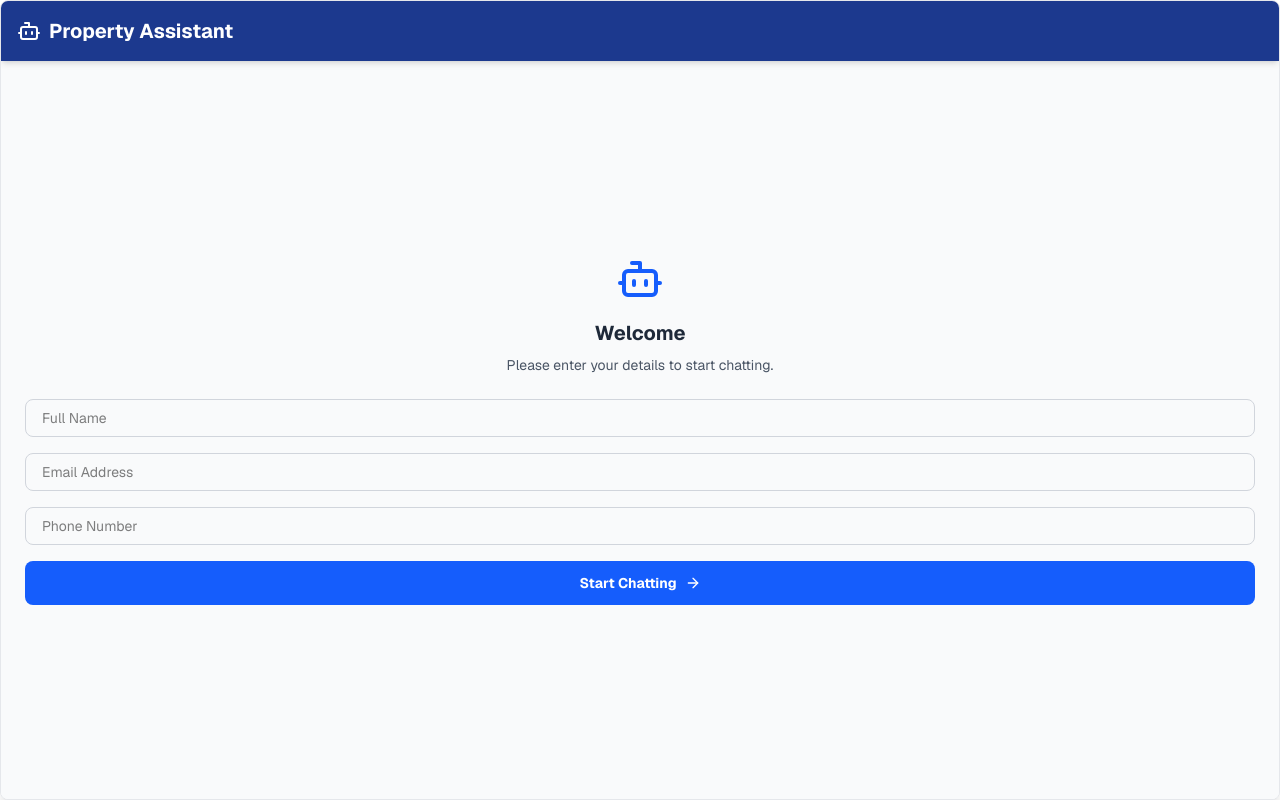
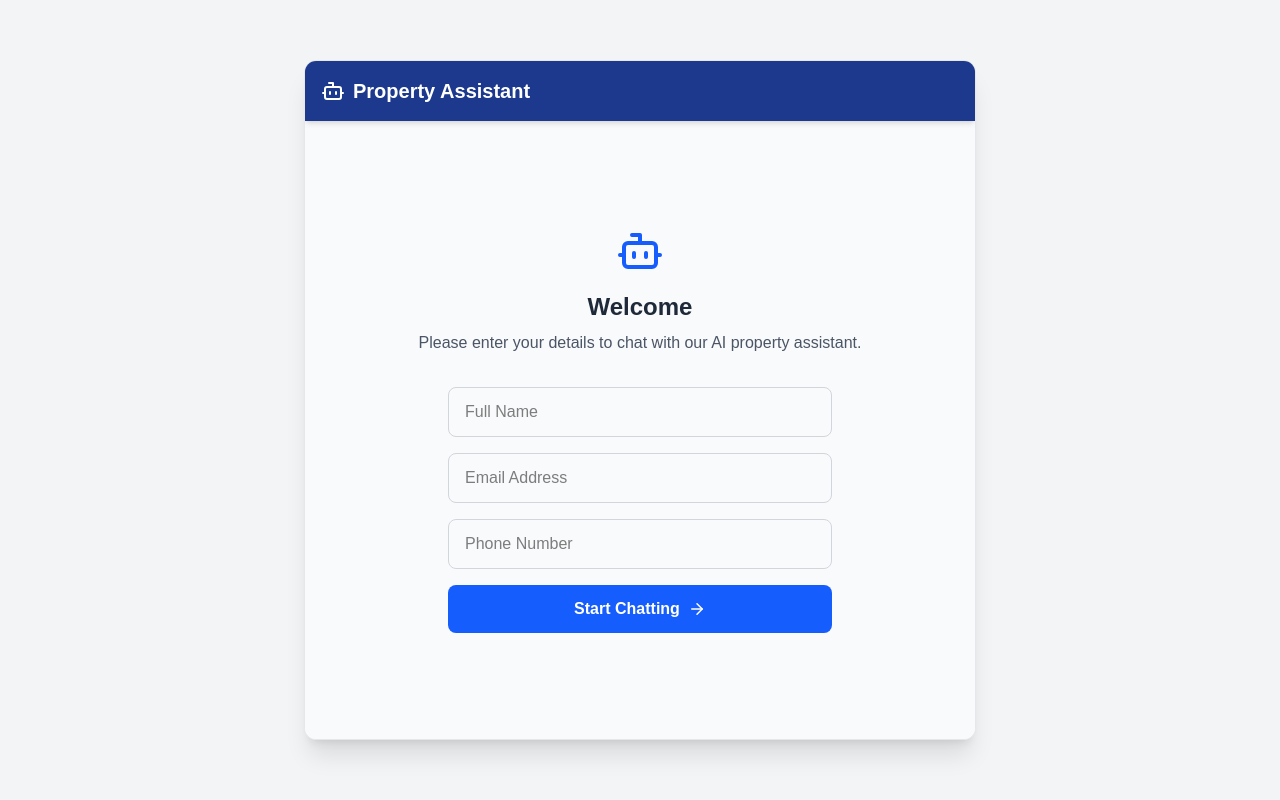
Before and after one commit to Harshalgopalani/realestate-rag-saas, a Next.js app in the folder frontend/: page / in a window 1280 px wide. Built offline with nearby package versions, Linux system fonts and the light colour scheme.

Commit message:
Fixed widget sizing, added auto-scroll, and premium bouncy typing indicator

```diff
--- a/frontend/app/page.tsx
+++ b/frontend/app/page.tsx
@@ -1,25 +1,42 @@
 "use client";
 
-import { useState, Suspense } from "react";
+import { useState, useEffect, useRef, Suspense } from "react";
 import { Send, Bot, User, ArrowRight } from "lucide-react";
 import { useSearchParams } from "next/navigation";
 
-// The actual chat interface
+type Message = {
+  role: "user" | "assistant";
+  content: string;
+};
+
+// --- THE CHAT WIDGET COMPONENT ---
 function ChatWidget() {
   const searchParams = useSearchParams();
-  // 1. DYNAMIC TENANT ID: It reads the URL! If no URL param, it defaults to a test mode.
-  const TENANT_ID = searchParams.get("tenant") || "test_mode";
+  // If no tenant is in the URL, fallback to kukreja_paris
+  const activeTenant = searchParams.get("tenant") || "kukreja_paris";
 
   const [isLeadCaptured, setIsLeadCaptured] = useState(false);
   const [leadForm, setLeadForm] = useState({ name: "", phone: "", email: "" });
-  const [messages, setMessages] = useState([
+  const [messages, setMessages] = useState<Message[]>([
     {
       role: "assistant",
-      content: `Hello! I am your Virtual Assistant. How can I help you today?`,
+      content: `Hello! I am your Virtual Assistant. How can I help you with your property search today?`,
     },
   ]);
   const [input, setInput] = useState("");
   const [isLoading, setIsLoading] = useState(false);
+
+  // Auto-scrolling reference
+  const messagesEndRef = useRef<HTMLDivElement>(null);
+
+  // Scroll to bottom whenever messages array changes
+  const scrollToBottom = () => {
+    messagesEndRef.current?.scrollIntoView({ behavior: "smooth" });
+  };
+
+  useEffect(() => {
+    scrollToBottom();
+  }, [messages]);
 
   const handleLeadSubmit = async (e: React.FormEvent) => {
     e.preventDefault();
@@ -30,15 +47,18 @@ function ChatWidget() {
         method: "POST",
         headers: { "Content-Type": "application/json" },
         body: JSON.stringify({
-          tenant: TENANT_ID,
+          tenant: activeTenant,
           name: leadForm.name,
           phone: leadForm.phone,
           email: leadForm.email,
         }),
       });
 
-      if (response.ok) setIsLeadCaptured(true);
-      else alert("Something went wrong. Please try again.");
+      if (response.ok) {
+        setIsLeadCaptured(true);
+      } else {
+        alert("Something went wrong. Please try again.");
+      }
     } catch (error) {
       console.error("Error:", error);
       alert("Failed to connect to the server.");
@@ -51,7 +71,7 @@ function ChatWidget() {
     e.preventDefault();
     if (!input.trim()) return;
 
-    const userMessage = { role: "user", content: input };
+    const userMessage: Message = { role: "user", content: input };
     setMessages((prev) => [...prev, userMessage, { role: "assistant", content: "" }]);
     setInput("");
     setIsLoading(true);
@@ -61,7 +81,7 @@ function ChatWidget() {
         method: "POST",
         headers: {
           "Content-Type": "application/json",
-          "x-tenant-id": TENANT_ID,
+          "x-tenant-id": activeTenant,
         },
         body: JSON.stringify({ question: userMessage.content }),
       });
@@ -76,20 +96,29 @@ function ChatWidget() {
       while (!isDone) {
         const { value, done } = await reader.read();
         isDone = done;
+
         if (value) {
           const chunk = decoder.decode(value, { stream: true });
           setMessages((prev) => {
-            const updated = [...prev];
-            updated[updated.length - 1].content += chunk;
-            return updated;
+            const updatedMessages = [...prev];
+            const lastIndex = updatedMessages.length - 1;
+            updatedMessages[lastIndex] = {
+              ...updatedMessages[lastIndex],
+              content: updatedMessages[lastIndex].content + chunk,
+            };
+            return updatedMessages;
           });
         }
       }
     } catch (error) {
+      console.error("Error:", error);
       setMessages((prev) => {
-          const updated = [...prev];
-          updated[updated.length - 1] = { role: "assistant", content: "Server connection failed." };
-          return updated;
+          const updatedMessages = [...prev];
+          updatedMessages[updatedMessages.length - 1] = {
+            role: "assistant",
+            content: "Server connection failed."
+          };
+          return updatedMessages;
       });
     } finally {
       setIsLoading(false);
@@ -97,42 +126,31 @@ function ChatWidget() {
   };
 
   return (
-    <div className="h-screen w-full bg-transparent flex flex-col font-sans">
-      <div className="w-full bg-white shadow-xl flex flex-col h-full border border-gray-200 rounded-lg overflow-hidden">
+    // FIX 1: Restored the outer centering wrapper (min-h-screen, flex center)
+    <div className="min-h-screen bg-gray-100 flex items-center justify-center p-4">
+
+      {/* FIX 1: Restored the constrained inner box (max-w-2xl) */}
+      <div className="w-full max-w-2xl bg-white rounded-xl shadow-xl flex flex-col h-[85vh] max-h-[800px] overflow-hidden border border-gray-200">
+
         <div className="bg-blue-900 text-white p-4 flex items-center shadow-md z-10">
           <Bot className="mr-2" size={24} />
           <h1 className="text-xl font-bold">Property Assistant</h1>
         </div>
 
         {!isLeadCaptured ? (
-          <div className="flex-1 flex flex-col justify-center items-center p-6 bg-gray-50 overflow-y-auto">
+          <div className="flex-1 flex flex-col justify-center items-center p-8 bg-gray-50 overflow-y-auto">
             <Bot size={48} className="text-blue-600 mb-4" />
-            <h2 className="text-xl font-bold text-gray-800 mb-2 text-center">Welcome</h2>
-            <p className="text-gray-600 mb-6 text-center text-sm">
-              Please enter your details to start chatting.
+            <h2 className="text-2xl font-bold text-gray-800 mb-2">Welcome</h2>
+            <p className="text-gray-600 mb-8 text-center">
+              Please enter your details to chat with our AI property assistant.
             </p>
 
-            <form onSubmit={handleLeadSubmit} className="w-full space-y-4">
-              <input
-                required type="text" placeholder="Full Name"
-                className="w-full border border-gray-300 rounded-lg px-4 py-2 focus:ring-2 focus:ring-blue-500 outline-none text-black text-sm"
-                value={leadForm.name} onChange={(e) => setLeadForm({ ...leadForm, name: e.target.value })}
-              />
-              <input
-                required type="email" placeholder="Email Address"
-                className="w-full border border-gray-300 rounded-lg px-4 py-2 focus:ring-2 focus:ring-blue-500 outline-none text-black text-sm"
-                value={leadForm.email} onChange={(e) => setLeadForm({ ...leadForm, email: e.target.value })}
-              />
-              <input
-                required type="tel" placeholder="Phone Number"
-                className="w-full border border-gray-300 rounded-lg px-4 py-2 focus:ring-2 focus:ring-blue-500 outline-none text-black text-sm"
-                value={leadForm.phone} onChange={(e) => setLeadForm({ ...leadForm, phone: e.target.value })}
-              />
-              <button
-                type="submit" disabled={isLoading}
-                className="w-full bg-blue-600 text-white font-bold rounded-lg px-4 py-3 hover:bg-blue-700 transition-colors flex justify-center items-center text-sm"
-              >
-                {isLoading ? "Loading..." : "Start Chatting"} <ArrowRight size={16} className="ml-2" />
+            <form onSubmit={handleLeadSubmit} className="w-full max-w-sm space-y-4">
+              <input required type="text" placeholder="Full Name" className="w-full border border-gray-300 rounded-lg px-4 py-3 focus:ring-2 focus:ring-blue-500 outline-none text-black" value={leadForm.name} onChange={(e) => setLeadForm({ ...leadForm, name: e.target.value })} />
+              <input required type="email" placeholder="Email Address" className="w-full border border-gray-300 rounded-lg px-4 py-3 focus:ring-2 focus:ring-blue-500 outline-none text-black" value={leadForm.email} onChange={(e) => setLeadForm({ ...leadForm, email: e.target.value })} />
+              <input required type="tel" placeholder="Phone Number" className="w-full border border-gray-300 rounded-lg px-4 py-3 focus:ring-2 focus:ring-blue-500 outline-none text-black" value={leadForm.phone} onChange={(e) => setLeadForm({ ...leadForm, phone: e.target.value })} />
+              <button type="submit" disabled={isLoading} className="w-full bg-blue-600 text-white font-bold rounded-lg px-4 py-3 hover:bg-blue-700 transition-colors flex justify-center items-center">
+                {isLoading ? "Starting Chat..." : "Start Chatting"} <ArrowRight size={18} className="ml-2" />
               </button>
             </form>
           </div>
@@ -141,7 +159,7 @@ function ChatWidget() {
             <div className="flex-1 overflow-y-auto p-4 space-y-4 bg-gray-50">
               {messages.map((msg, index) => (
                 <div key={index} className={`flex ${msg.role === "user" ? "justify-end" : "justify-start"}`}>
-                  <div className={`flex max-w-[85%] rounded-lg p-3 ${msg.role === "user" ? "bg-blue-600 text-white" : "bg-white border border-gray-200 text-gray-800 shadow-sm"}`}>
+                  <div className={`flex max-w-[80%] rounded-lg p-3 ${msg.role === "user" ? "bg-blue-600 text-white" : "bg-white border border-gray-200 text-gray-800 shadow-sm"}`}>
                     <div className="mr-2 mt-1">
                       {msg.role === "user" ? <User size={16} /> : <Bot size={16} className="text-blue-600" />}
                     </div>
@@ -151,26 +169,29 @@ function ChatWidget() {
                   </div>
                 </div>
               ))}
+
+              {/* FIX 3: Premium Bouncy "Thinking" Animation */}
               {isLoading && (
                 <div className="flex justify-start">
-                  <div className="bg-white border border-gray-200 text-gray-500 shadow-sm rounded-lg p-3 text-sm flex items-center">
-                    <Bot size={16} className="mr-2 text-blue-600 animate-pulse" /> Thinking...
+                  <div className="bg-white border border-gray-200 shadow-sm rounded-lg p-4 flex items-center space-x-2">
+                    <Bot size={16} className="text-blue-600" />
+                    <div className="flex space-x-1">
+                      <div className="w-2 h-2 bg-gray-400 rounded-full animate-bounce" style={{ animationDelay: '0ms' }}></div>
+                      <div className="w-2 h-2 bg-gray-400 rounded-full animate-bounce" style={{ animationDelay: '150ms' }}></div>
+                      <div className="w-2 h-2 bg-gray-400 rounded-full animate-bounce" style={{ animationDelay: '300ms' }}></div>
+                    </div>
                   </div>
                 </div>
               )}
+
+              {/* FIX 4: Auto-scroll target */}
+              <div ref={messagesEndRef} />
             </div>
 
-            <form onSubmit={sendMessage} className="p-3 bg-white border-t border-gray-200 flex">
-              <input
-                type="text" value={input} onChange={(e) => setInput(e.target.value)}
-                placeholder="Ask a question..." disabled={isLoading}
-                className="flex-1 border border-gray-300 rounded-l-lg px-3 py-2 focus:outline-none focus:ring-2 focus:ring-blue-500 text-black text-sm"
-              />
-              <button
-                type="submit" disabled={isLoading || !input.trim()}
-                className="bg-blue-600 text-white px-4 py-2 rounded-r-lg hover:bg-blue-700 disabled:bg-blue-300 transition-colors"
-              >
-                <Send size={16} />
+            <form onSubmit={sendMessage} className="p-4 bg-white border-t border-gray-200 flex">
+              <input type="text" value={input} onChange={(e) => setInput(e.target.value)} placeholder="Ask about pricing, amenities..." disabled={isLoading} className="flex-1 border border-gray-300 rounded-l-lg px-4 py-2 focus:outline-none focus:ring-2 focus:ring-blue-500 text-black" />
+              <button type="submit" disabled={isLoading || !input.trim()} className="bg-blue-600 text-white px-4 py-2 rounded-r-lg hover:bg-blue-700 disabled:bg-blue-300 transition-colors">
+                <Send size={18} />
               </button>
             </form>
           </>
@@ -180,10 +201,10 @@ function ChatWidget() {
   );
 }
 
-// Next.js requires search params to be in a Suspense boundary
+// --- THE MAIN EXPORT (Wrapped for Next.js URL param safety) ---
 export default function Home() {
   return (
-    <Suspense fallback={<div className="h-screen w-full flex items-center justify-center text-black">Loading Chat...</div>}>
+    <Suspense fallback={<div className="p-10 text-center min-h-screen flex items-center justify-center">Loading Chat Experience...</div>}>
       <ChatWidget />
     </Suspense>
   );
```
